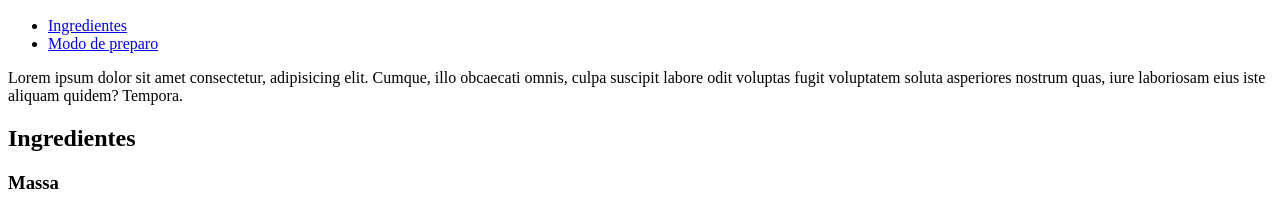
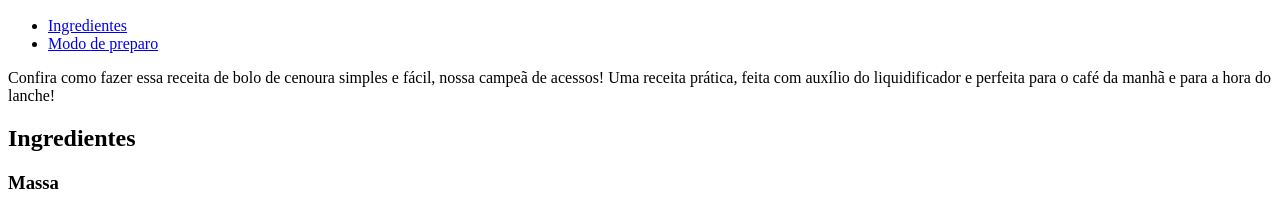
Before and after one commit to guilhermefeitosa66/ppdm-modulo1-ppdm-und1-exercicio1-q6, a plain HTML site: page index.html in a window 1280 px wide. Shown: the part 513-722 px from the top of the page. Drawn offline with Linux system fonts and the light colour scheme.

Commit message:
altera texto de descrição da receita

```diff
--- a/index.html
+++ b/index.html
@@ -27,8 +27,8 @@
 
   <main>
     <p>
-      Lorem ipsum dolor sit amet consectetur, adipisicing elit. Cumque, illo obcaecati omnis, culpa suscipit labore odit
-      voluptas fugit voluptatem soluta asperiores nostrum quas, iure laboriosam eius iste aliquam quidem? Tempora.
+      Confira como fazer essa receita de bolo de cenoura simples e fácil, nossa campeã de acessos! Uma receita prática,
+      feita com auxílio do liquidificador e perfeita para o café da manhã e para a hora do lanche!
     </p>
 
     <section id="ingredientes">
```
